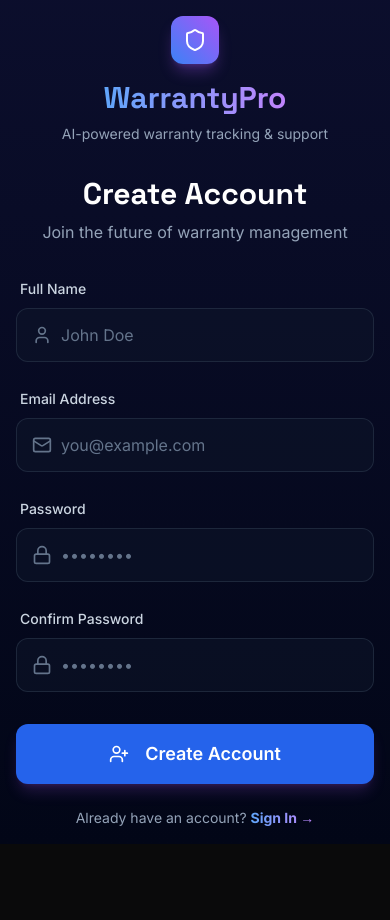
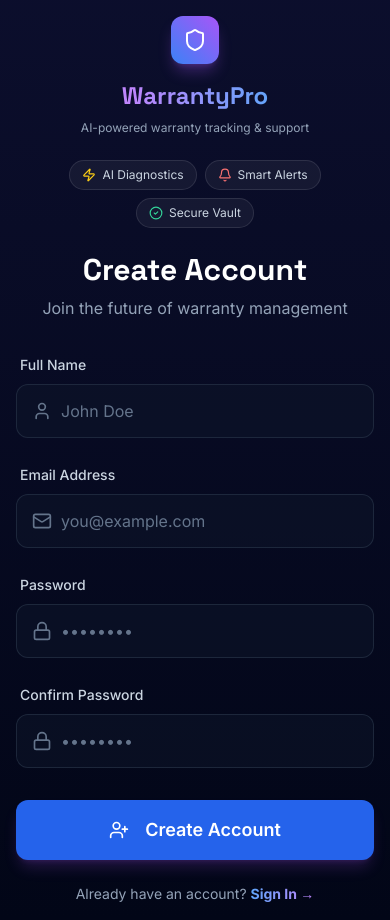
Before and after one commit to noorahmedpeace/WarrantyPro, a React (Vite) app in the folder frontend/: page /signup in a window 390 px wide. Before the commit the page ends 844 px from the top, so only its background shows below. Built offline with nearby package versions, Linux system fonts and the light colour scheme; no server answers.

Commit message:
Fix: Mobile responsive layout + animated gradient on heading

```diff
--- a/frontend/src/components/layouts/LoginLayout.tsx
+++ b/frontend/src/components/layouts/LoginLayout.tsx
@@ -9,7 +9,7 @@ interface LoginLayoutProps {
 
 export const LoginLayout: React.FC<LoginLayoutProps> = ({ children, title, subtitle }) => {
     return (
-        <div className="min-h-screen flex bg-slate-950">
+        <div className="min-h-screen flex flex-col lg:flex-row bg-slate-950">
             {/* Left Side - Brand Experience (Hidden on mobile, visible on lg+) */}
             <div className="hidden lg:flex w-1/2 relative overflow-hidden bg-slate-900 items-center justify-center p-12">
                 {/* Background Gradients with Animation */}
@@ -27,7 +27,7 @@ export const LoginLayout: React.FC<LoginLayoutProps> = ({ children, title, subti
 
                     <h1 className="text-5xl font-bold text-white mb-6 leading-tight animate-in fade-in slide-in-from-bottom-4 duration-700 delay-100">
                         Warranty Management, <br />
-                        <span className="text-transparent bg-clip-text bg-gradient-to-r from-blue-400 to-purple-400">
+                        <span className="text-transparent bg-clip-text bg-gradient-to-r from-blue-400 via-purple-400 to-blue-400 bg-[length:200%_auto] animate-gradient">
                             Reimagined.
                         </span>
                     </h1>
@@ -71,24 +71,40 @@ export const LoginLayout: React.FC<LoginLayoutProps> = ({ children, title, subti
             </div>
 
             {/* Right Side - Form Interaction */}
-            <div className="w-full lg:w-1/2 flex items-center justify-center p-4 sm:p-8 relative">
+            <div className="w-full lg:w-1/2 flex flex-col items-center justify-center p-4 sm:p-8 relative min-h-screen">
                 {/* Mobile Background Gradient (only visible on small screens) */}
                 <div className="absolute inset-0 lg:hidden bg-gradient-to-b from-indigo-900/20 to-slate-950 z-0" />
 
                 <div className="w-full max-w-md z-10">
                     {/* Mobile Hero Section (only visible on small screens) */}
-                    <div className="lg:hidden text-center mb-8 animate-in fade-in slide-in-from-bottom-4 duration-700">
+                    <div className="lg:hidden text-center mb-6 animate-in fade-in slide-in-from-bottom-4 duration-700">
                         <div className="inline-flex items-center justify-center w-12 h-12 rounded-xl bg-gradient-to-tr from-blue-500 to-purple-500 shadow-lg shadow-purple-500/30 mb-4">
                             <Shield className="w-6 h-6 text-white" />
                         </div>
-                        <h1 className="text-3xl font-bold text-white mb-2">
-                            <span className="text-transparent bg-clip-text bg-gradient-to-r from-blue-400 to-purple-400">
+                        <h1 className="text-2xl font-bold text-white mb-2">
+                            <span className="text-transparent bg-clip-text bg-gradient-to-r from-blue-400 via-purple-400 to-blue-400 bg-[length:200%_auto] animate-gradient">
                                 WarrantyPro
                             </span>
                         </h1>
-                        <p className="text-sm text-slate-400">
+                        <p className="text-xs text-slate-400 mb-6">
                             AI-powered warranty tracking & support
                         </p>
+
+                        {/* Mobile Feature Pills */}
+                        <div className="flex flex-wrap justify-center gap-2 mb-6">
+                            <div className="flex items-center gap-1.5 px-3 py-1.5 rounded-full bg-white/5 border border-white/10 text-xs text-slate-300">
+                                <Zap className="w-3.5 h-3.5 text-yellow-400" />
+                                <span>AI Diagnostics</span>
+                            </div>
+                            <div className="flex items-center gap-1.5 px-3 py-1.5 rounded-full bg-white/5 border border-white/10 text-xs text-slate-300">
+                                <Bell className="w-3.5 h-3.5 text-red-400" />
+                                <span>Smart Alerts</span>
+                            </div>
+                            <div className="flex items-center gap-1.5 px-3 py-1.5 rounded-full bg-white/5 border border-white/10 text-xs text-slate-300">
+                                <CheckCircle2 className="w-3.5 h-3.5 text-emerald-400" />
+                                <span>Secure Vault</span>
+                            </div>
+                        </div>
                     </div>
 
                     <div className="text-center lg:text-left mb-8 animate-in fade-in slide-in-from-bottom-4 duration-700 delay-200">
@@ -101,6 +117,21 @@ export const LoginLayout: React.FC<LoginLayoutProps> = ({ children, title, subti
                     </div>
                 </div>
             </div>
+
+            {/* Global CSS for animated gradient */}
+            <style>{`
+                @keyframes gradient {
+                    0%, 100% {
+                        background-position: 0% 50%;
+                    }
+                    50% {
+                        background-position: 100% 50%;
+                    }
+                }
+                .animate-gradient {
+                    animation: gradient 4s ease infinite;
+                }
+            `}</style>
         </div>
     );
 };
```
